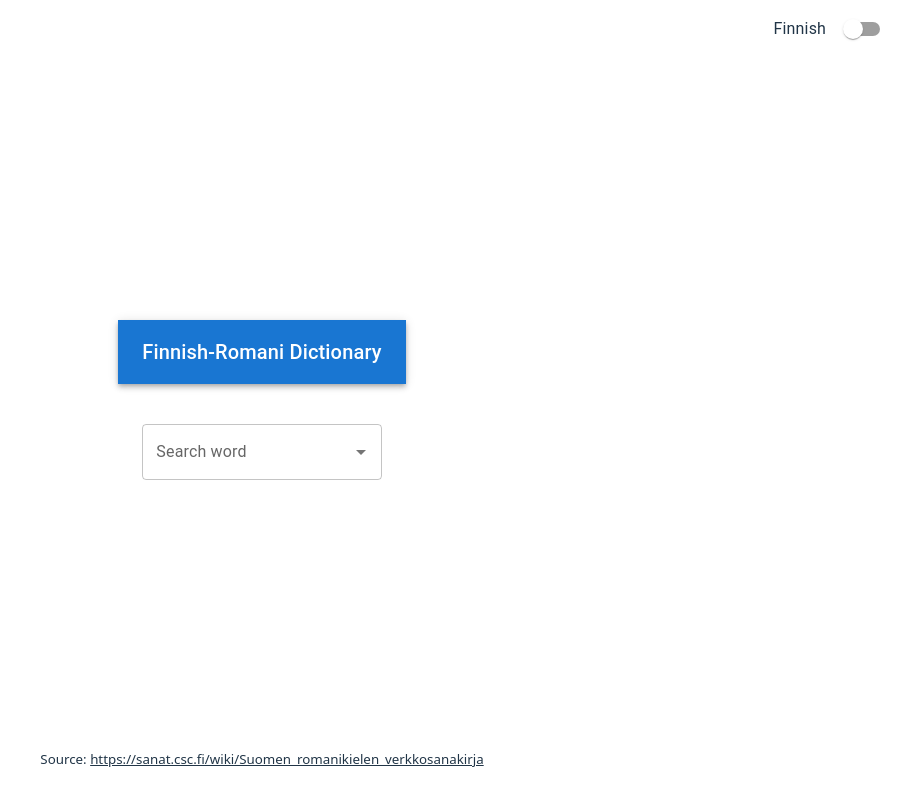
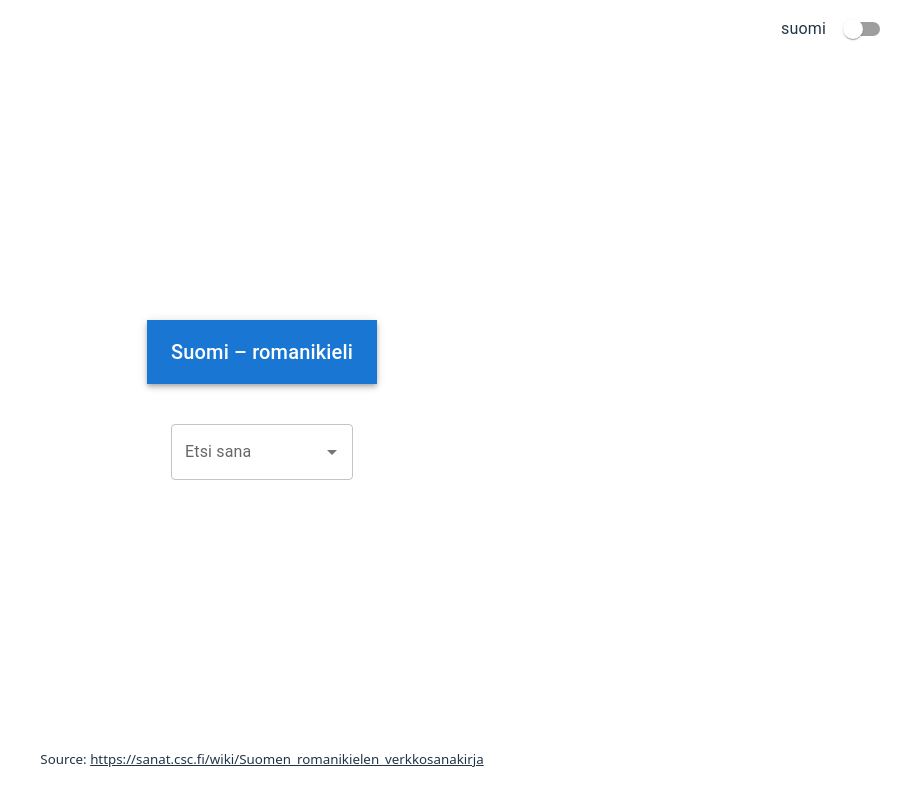
Before and after one commit to malmgrek/fintiko, a React (Vite) app: page / in a window 1280 px wide. Shown: the whole page, without its empty margins (378-1280 px from the left). Built offline with nearby package versions, Linux system fonts and the light colour scheme.

Commit message:
Print selected word

```diff
--- a/src/App.tsx
+++ b/src/App.tsx
@@ -13,6 +13,7 @@ function App() {
   // true means search by Finnish word; false means search by Romani.
   const [isFinnishSearch, setIsFinnishSearch] = useState(true)
   const [dictionary, setDictionary] = useState<DictionaryEntry[]>([])
+  const [selectedEntry, setSelectedEntry] = useState<{ label: string; translation: string } | null>(null)
 
   useEffect(() => {
     const letters = "ABCDEFGHIJKLMNOPQRSTUVWXYZÅÄÖ".split("")
@@ -94,13 +95,13 @@ function App() {
       <AppBar position="static">
         <Toolbar>
           <Typography variant="h6">
-            Finnish-Romani Dictionary
+            {isFinnishSearch ? "Suomi – romanikieli" : "Kaalengo – fintiko"}
           </Typography>
         </Toolbar>
       </AppBar>
       <Box sx={{ position: 'fixed', top: 10, right: 10, display: 'flex', alignItems: 'center' }}>
         <Typography variant="body1" sx={{ mr: 1 }}>
-          {isFinnishSearch ? 'Finnish' : 'Romani'}
+          {isFinnishSearch ? 'suomi' : 'kaalengo'}
         </Typography>
         <Switch checked={!isFinnishSearch} onChange={handleToggle} />
       </Box>
@@ -109,6 +110,7 @@ function App() {
           ListboxComponent={VirtualizedListbox}
           options={options}
           getOptionLabel={(option) => option.label}
+          onChange={(event, newValue) => setSelectedEntry(newValue)}
           filterOptions={(opts, { inputValue }) => {
             const normalizedInput = normalize(inputValue);
             return opts.filter(option => normalize(option.label).startsWith(normalizedInput));
@@ -119,9 +121,15 @@ function App() {
             </li>
           )}
           renderInput={(params) => (
-            <TextField {...params} label="Search word" variant="outlined" />
+            <TextField {...params} label="Etsi sana" variant="outlined" />
           )}
         />
+        {selectedEntry && (
+          <Box mt={2} p={2} border="1px solid #ccc" borderRadius="4px">
+            <Typography variant="h5">{selectedEntry.label}</Typography>
+            <Typography variant="subtitle1">{selectedEntry.translation}</Typography>
+          </Box>
+        )}
       </Container>
       <footer style={{ position: 'fixed', bottom: '20px', left: '50%', transform: 'translateX(-50%)', textAlign: 'center', padding: '10px', fontSize: 'smaller' }}>
         Source: <a href="https://sanat.csc.fi/wiki/Suomen_romanikielen_verkkosanakirja" target="_blank" rel="noopener noreferrer" style={{ color: 'inherit', textDecoration: 'underline' }}>
```
